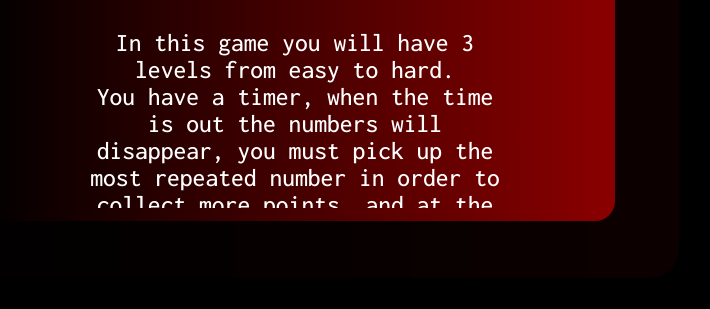
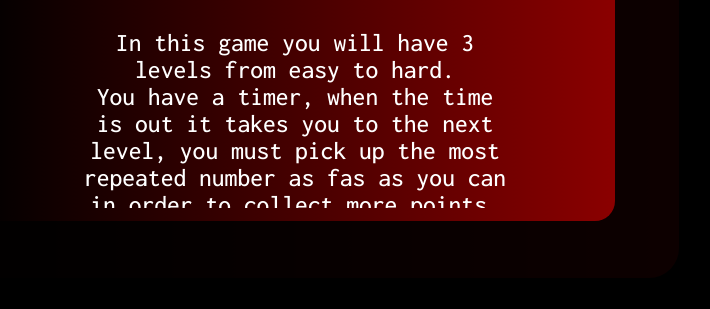
Before and after one commit to atakriti/number-game, a website: page src/index.html in a window 1280 px wide. Shown: the part 378-687 px from the top of the page, without its empty margins (345-1055 px from the left). Drawn offline with Linux system fonts and the light colour scheme.

Commit message:
updated the intructions

```diff
--- a/src/index.html
+++ b/src/index.html
@@ -19,8 +19,8 @@
                         <span>Instructions</span>
                         <span>Welcome to my game</span> <br>
                         In this game you will have 3 levels from easy to hard. <br>
-                        You have a timer, when the time is out the numbers will disappear, you must pick up the most repeated number
-                        in order to collect more points, and at the end you will navigate to the result to see how much points you got.
+                        You have a timer, when the time is out it takes you to the next level, you must pick up the most repeated number as fas as you can
+                        in order to collect more points, and at the end you will be landed to the result to see how much points you got.
                          <br>
                          <strong class="important">level 3 must be played, otherwise you get 0 point </strong>
                         <b>Enjoy the game.</b>
```
